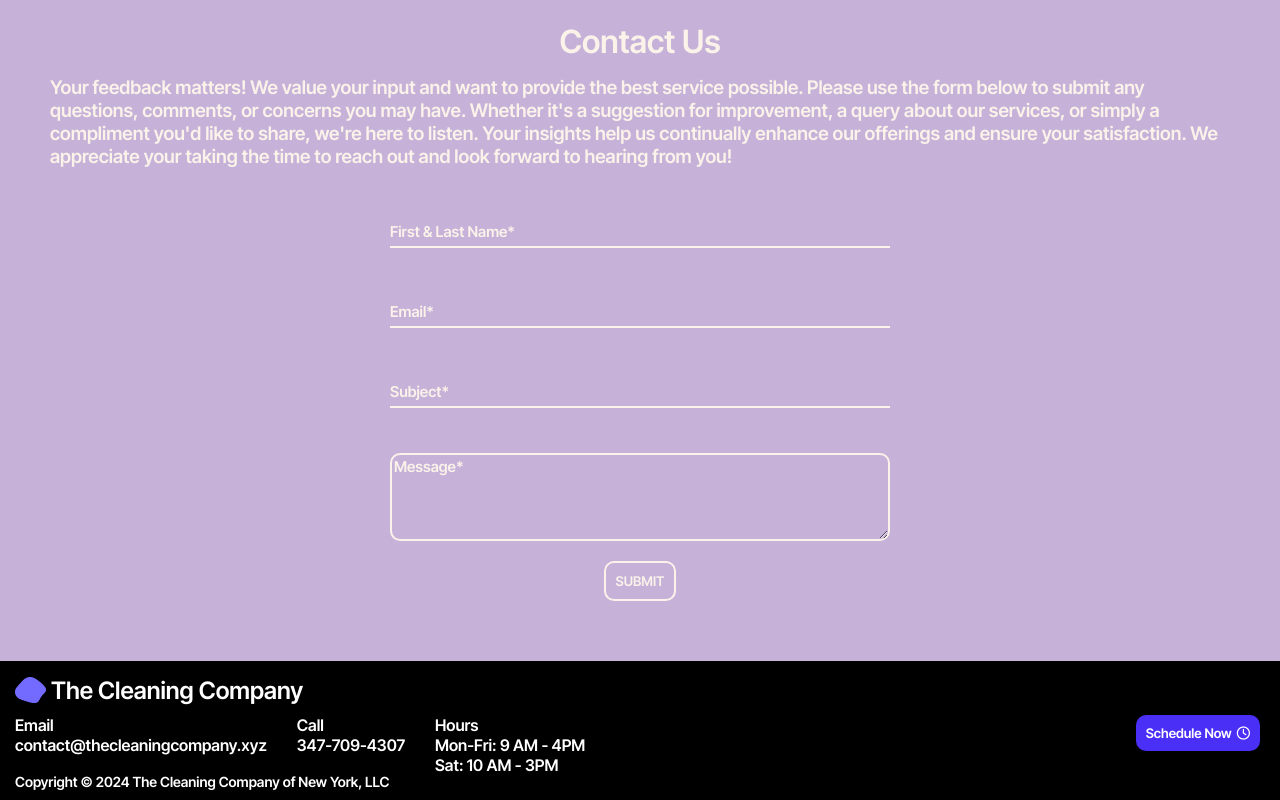
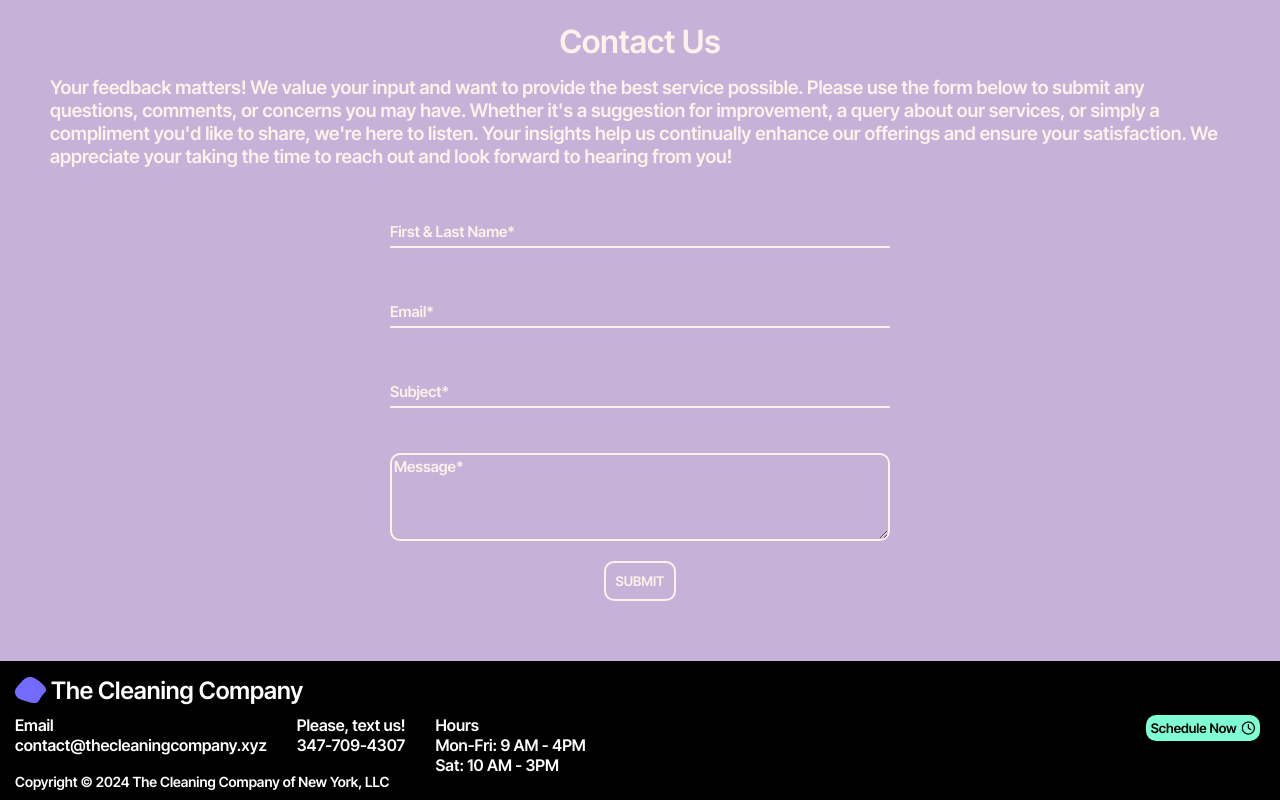
Before and after one commit to iamoscaroneill/thecleaningcompany, a React (Vite) app in the folder client/: page / in a window 1280 px wide. Shown: the part 3463-4263 px from the top of the page. Built offline with nearby package versions, Linux system fonts and the light colour scheme; a web font is replaced by a local one.

Commit message:
minor fixes

```diff
--- a/client/index.html
+++ b/client/index.html
@@ -8,7 +8,7 @@
     <script src="https://kit.fontawesome.com/dd515ad866.js" crossorigin="anonymous"></script>
     <link rel="stylesheet" href="https://use.typekit.net/yyb2bjx.css">
     <meta name="viewport" content="width=device-width, initial-scale=1.0" />
-    <meta name="description" content="Discover the premier choice for residential cleaning in New York City with The Cleaning Company of New York. Our dedicated team ensures immaculate homes, impeccable service, and unparalleled satisfaction at a cheap price. Experience the difference today!">
+    <meta name="description" content="Discover the premier choice for residential cleaning in New York City with The Cleaning Company of New York. Our dedicated team ensures immaculate homes, impeccable service, and unparalleled satisfaction. Experience the difference today! Cheap prices for the boroughs of Queens, Manhattan, The Bronx and Brooklyn in NYC. This is your door towards affordable cleaning.">
     <title>The Cleaning Company | Residential Cleaning Service in New York City</title>
   </head>
   <body>
--- a/client/src/Components/Footer/Footer.jsx
+++ b/client/src/Components/Footer/Footer.jsx
@@ -22,8 +22,8 @@ const Email = () => {
 const Phone = () => {
     return (
         <div className={footer.phone}>
-            <h4>Call</h4>
-            <a href='tel:3477094307'><h4>347-709-4307</h4></a>
+            <h4>Please, text us!</h4>
+            <h4>347-709-4307</h4>
         </div>
     )
 }
--- a/client/src/Components/Footer/Footer.module.css
+++ b/client/src/Components/Footer/Footer.module.css
@@ -53,15 +53,16 @@
 }
 
 .booking h5 {
-    padding: 10px;
-    background-color: var(--BrightPurple);
+    padding: 5px;
+    background-color: var(--Mint);
+    color: var(--Dark);
     transition: .3s ease-in-out;
     border-radius: 10px;
 }
 
 .booking h5:hover {
-    background-color: var(--Mint);
-    color: #000000;
+    background-color: var(--BrightPurple);
+    color: var(--Light);
     transition: .3s ease-in-out;
     cursor: pointer;
 }
```
